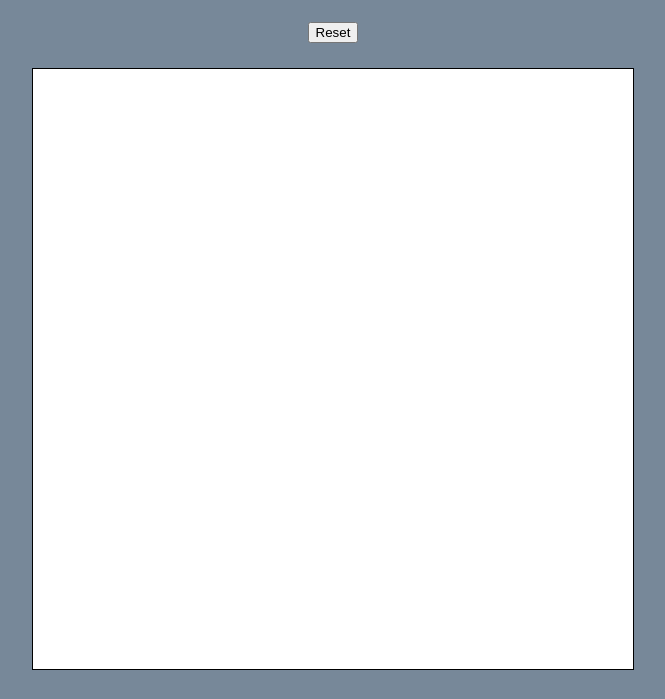
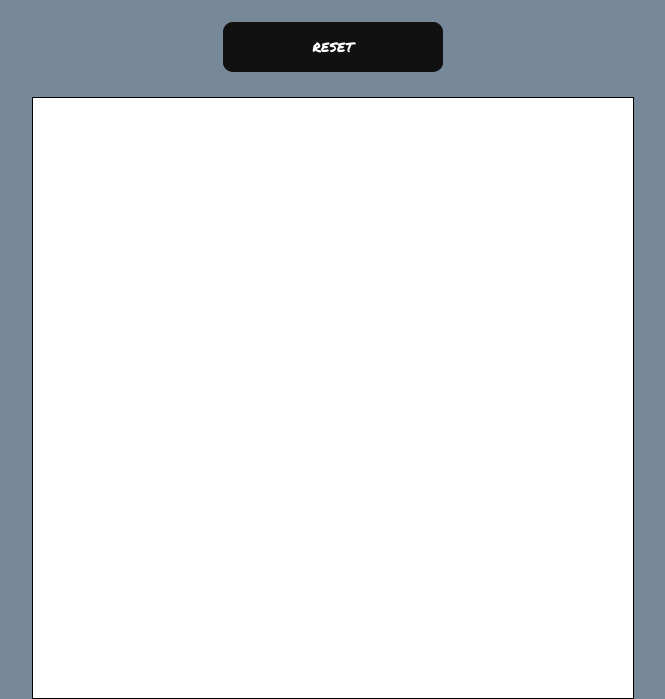
Before and after one commit to godbehere/etch-a-sketch, a plain HTML site: page index.html in a window 1280 px wide. Shown: the part 190-889 px from the top of the page, without its empty margins (315-980 px from the left). Before the commit the page ends 860 px from the top, so only its background shows below. Drawn offline with Linux system fonts and the light colour scheme.

Commit message:
Added button animation

```diff
--- a/index.html
+++ b/index.html
@@ -13,7 +13,7 @@
 <body>
 	<h1 class = "title">Etch-A-Sketch</h1>
 	<h2>By: Grant</h2>
-	<input type="button" id="reset" value="Reset"/>
+	<button type="button" id="reset" class="glow-on-hover">RESET</button>
 	<div class='webpage thin-border'>
 
 
--- a/style.css
+++ b/style.css
@@ -1,5 +1,6 @@
 
 html, body {
+    font-family: 'Permanent Marker', cursive;
     width: 100%;
     height: 100%;
     background-color: lightslategray;
@@ -7,7 +8,6 @@ html, body {
 
 h2 {
     text-align: center;
-    font-family: 'Permanent Marker', cursive;
     margin-top: 2px;
     margin-bottom: 25px;
 }
@@ -16,11 +16,11 @@ h2 {
     margin: auto;
     margin-bottom: 25px;
     display: block;
+    font-family: inherit;
 }
 
 .title{
     text-align: center;
-    font-family: 'Permanent Marker', cursive;
     margin-bottom: 2px;
     font-size: 70px;
 }
@@ -59,3 +59,63 @@ h2 {
     height: 100%;
     width: 100%;
 }
+
+.glow-on-hover {
+    width: 220px;
+    height: 50px;
+    border: none;
+    outline: none;
+    color: #fff;
+    background: #111;
+    cursor: pointer;
+    position: relative;
+    z-index: 0;
+    border-radius: 10px;
+}
+
+.glow-on-hover:before {
+    content: '';
+    background: linear-gradient(45deg, #ff0000, #ff7300, #fffb00, #48ff00, #00ffd5, #002bff, #7a00ff, #ff00c8, #ff0000);
+    position: absolute;
+    top: -2px;
+    left:-2px;
+    background-size: 400%;
+    z-index: -1;
+    filter: blur(5px);
+    width: calc(100% + 4px);
+    height: calc(100% + 4px);
+    animation: glowing 20s linear infinite;
+    opacity: 0;
+    transition: opacity .3s ease-in-out;
+    border-radius: 10px;
+}
+
+.glow-on-hover:active {
+    color: #000
+}
+
+.glow-on-hover:active:after {
+    background: transparent;
+}
+
+.glow-on-hover:hover:before {
+    opacity: 1;
+}
+
+.glow-on-hover:after {
+    z-index: -1;
+    content: '';
+    position: absolute;
+    width: 100%;
+    height: 100%;
+    background: #111;
+    left: 0;
+    top: 0;
+    border-radius: 10px;
+}
+
+@keyframes glowing {
+    0% { background-position: 0 0; }
+    50% { background-position: 400% 0; }
+    100% { background-position: 0 0; }
+}
```
